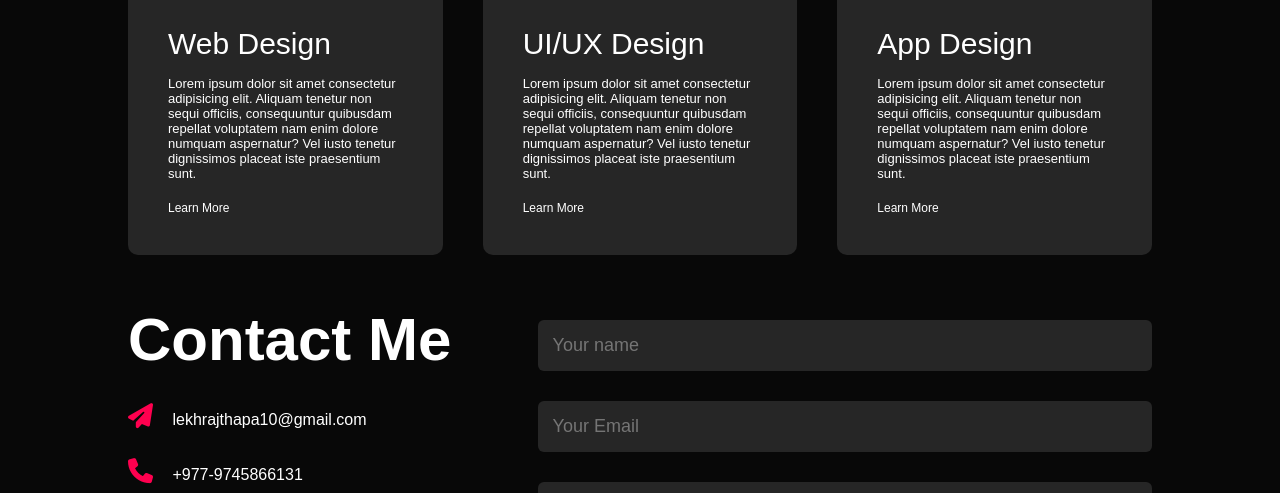
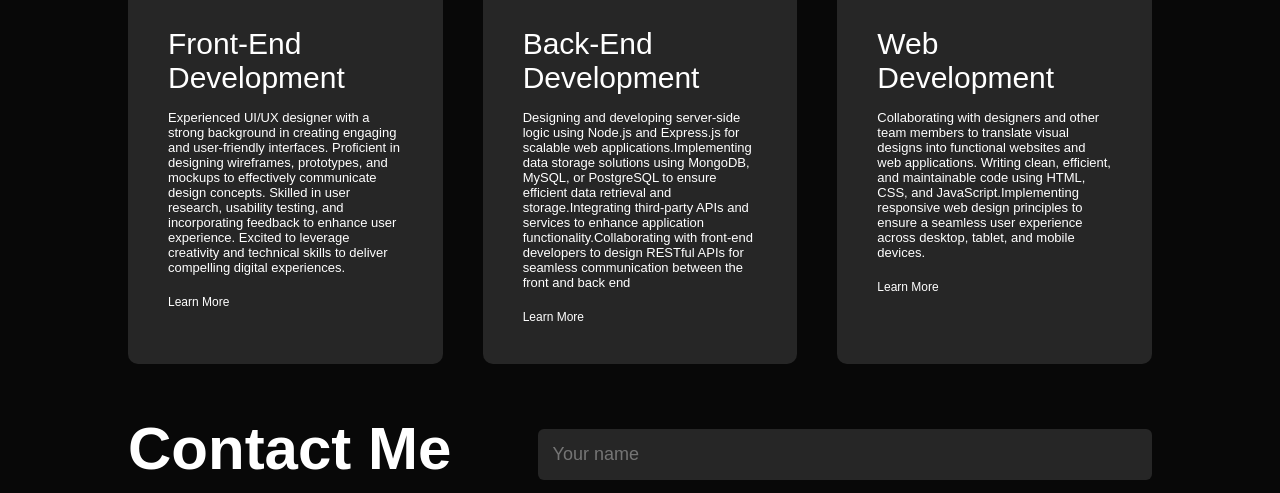
Before and after one commit to Raaj1011/RaazPortfolio, a plain HTML site: page index.html in a window 1280 px wide. Shown: the part 1707-2200 px from the top of the page. Drawn offline with Linux system fonts and the light colour scheme.

Commit message:
Updated index.html

```diff
--- a/index.html
+++ b/index.html
@@ -80,20 +80,20 @@
         <div class="services-list">
         <div>
             <i class="fa-solid fa-code"></i>
-            <h2>Web Design</h2>
-            <p>Lorem ipsum dolor sit amet consectetur adipisicing elit. Aliquam tenetur non sequi officiis, consequuntur quibusdam repellat voluptatem nam enim dolore numquam aspernatur? Vel iusto tenetur dignissimos placeat iste praesentium sunt.</p>
+            <h2>Front-End Development</h2>
+            <p>Experienced UI/UX designer with a strong background in creating engaging and user-friendly interfaces. Proficient in designing wireframes, prototypes, and mockups to effectively communicate design concepts. Skilled in user research, usability testing, and incorporating feedback to enhance user experience. Excited to leverage creativity and technical skills to deliver compelling digital experiences.</p>
             <a href="#">Learn More</a>
         </div>
         <div>
             <i class="fa-solid fa-crop"></i>
-            <h2>UI/UX Design</h2>
-            <p>Lorem ipsum dolor sit amet consectetur adipisicing elit. Aliquam tenetur non sequi officiis, consequuntur quibusdam repellat voluptatem nam enim dolore numquam aspernatur? Vel iusto tenetur dignissimos placeat iste praesentium sunt.</p>
+            <h2>Back-End Development</h2>
+            <p>Designing and developing server-side logic using Node.js and Express.js for scalable web applications.Implementing data storage solutions using MongoDB, MySQL, or PostgreSQL to ensure efficient data retrieval and storage.Integrating third-party APIs and services to enhance application functionality.Collaborating with front-end developers to design RESTful APIs for seamless communication between the front and back end</p>
             <a href="#">Learn More</a>
         </div>
         <div>
             <i class="fa-brands fa-app-store-ios"></i>
-            <h2>App Design</h2>
-            <p>Lorem ipsum dolor sit amet consectetur adipisicing elit. Aliquam tenetur non sequi officiis, consequuntur quibusdam repellat voluptatem nam enim dolore numquam aspernatur? Vel iusto tenetur dignissimos placeat iste praesentium sunt.</p>
+            <h2>Web Development</h2>
+            <p>Collaborating with designers and other team members to translate visual designs into functional websites and web applications. Writing clean, efficient, and maintainable code using HTML, CSS, and JavaScript.Implementing responsive web design principles to ensure a seamless user experience across desktop, tablet, and mobile devices.</p>
             <a href="#">Learn More</a>
         </div>
        </div>
```
